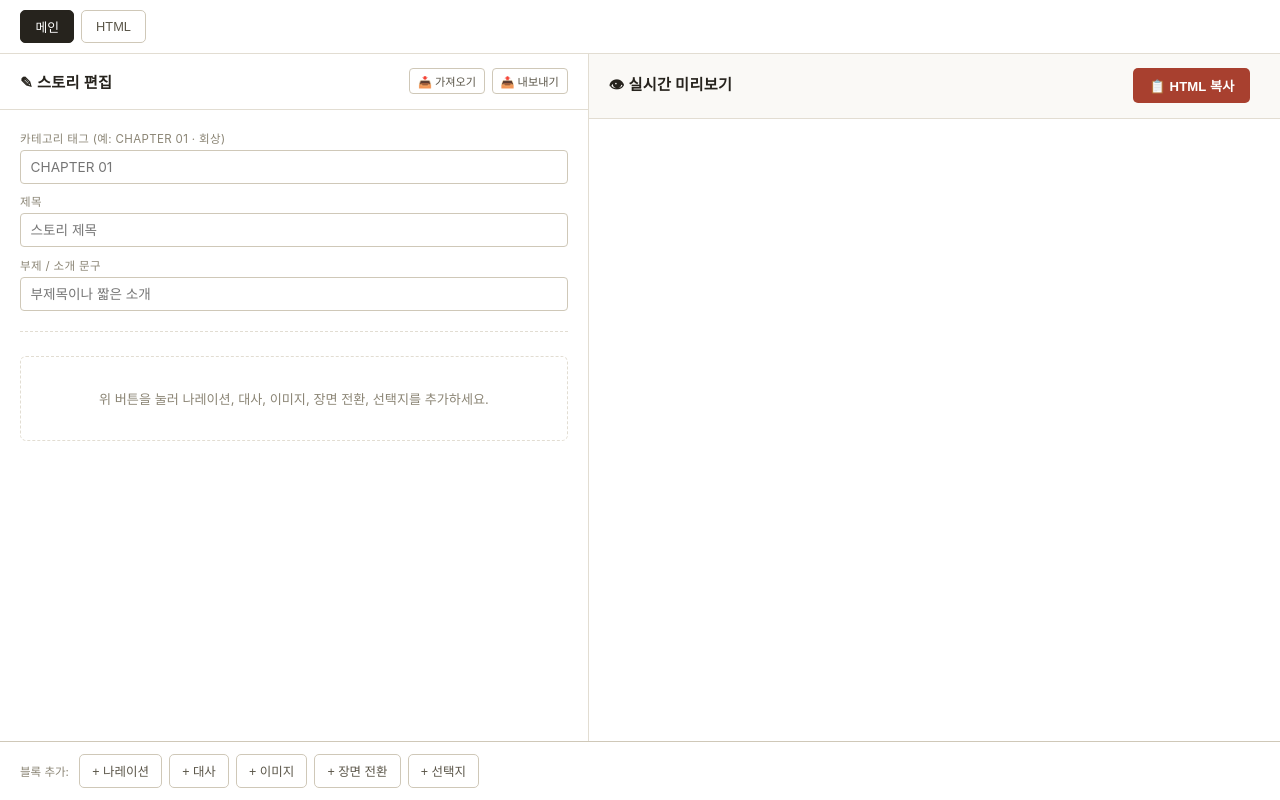
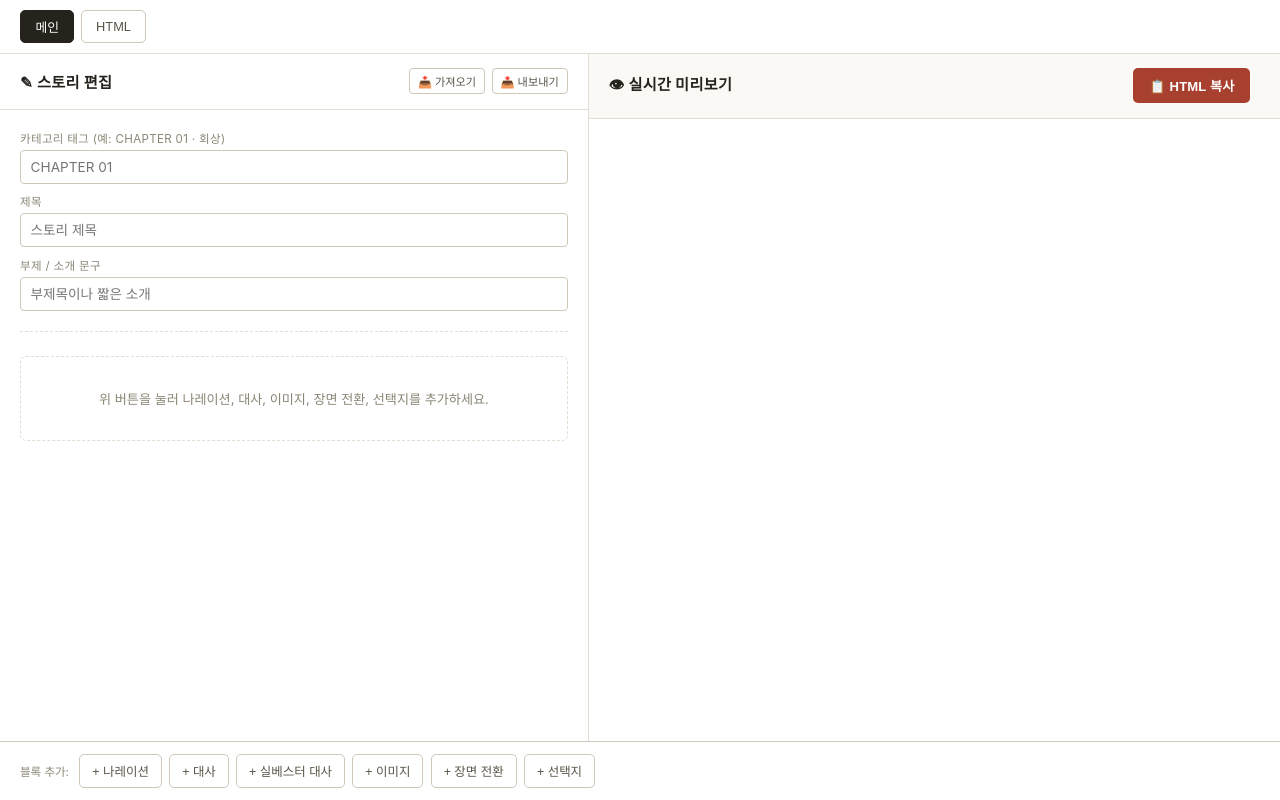
Before and after one commit to leehwon11/morimens, a plain HTML site: page index.html in a window 1280 px wide. Drawn offline with Linux system fonts and the light colour scheme.

Commit message:
Add hero dialogue block functionality

```diff
--- a/index.html
+++ b/index.html
@@ -155,6 +155,7 @@
         <span class="hint">블록 추가:</span>
         <button onclick="addBlock('narration')">+ 나레이션</button>
         <button onclick="addBlock('dialogue')">+ 대사</button>
+        <button onclick="addBlock('dialogue-hero')">+ 실베스터 대사</button>
         <button onclick="addBlock('image')">+ 이미지</button>
         <button onclick="addBlock('divider')">+ 장면 전환</button>
         <button onclick="addBlock('choice')">+ 선택지</button>
@@ -202,12 +203,19 @@ function updateMeta(field, value){ meta[field] = value; renderPreview(); }
 
 function addBlock(type){
   const id = newId();
-  let block = { id, type };
-  if(type === 'narration') block.text = '';
-  if(type === 'dialogue'){ block.speaker=''; block.text=''; block.inner=false; }
-  if(type === 'image'){ block.src=''; block.caption=''; }
-  if(type === 'divider') block.label = '✦';
-  if(type === 'choice'){ block.branches = [ makeBranch() ]; }
+  const isHero = (type === 'dialogue-hero');
+  const actualType = isHero ? 'dialogue' : type;
+  let block = { id, type: actualType };
+  if(actualType === 'narration') block.text = '';
+  if(actualType === 'dialogue'){
+    block.speaker = isHero ? '실베스터' : '';
+    block.text = '';
+    block.inner = false;
+    block.hero = isHero;
+  }
+  if(actualType === 'image'){ block.src=''; block.caption=''; }
+  if(actualType === 'divider') block.label = '✦';
+  if(actualType === 'choice'){ block.branches = [ makeBranch() ]; }
   blocks.push(block);
   renderEditor(); renderPreview();
 }
@@ -341,7 +349,8 @@ function renderEditor(){
 }
 
 function blockCardHTML(b, idx){
-  const typeLabel = {narration:'나레이션', dialogue:'대사', image:'이미지', divider:'장면 전환', choice:'선택지'}[b.type];
+  let typeLabel = {narration:'나레이션', dialogue:'대사', image:'이미지', divider:'장면 전환', choice:'선택지'}[b.type];
+  if(b.hero) typeLabel = '주인공 대사 (실베스터)';
   const controls = `
     <div class="block-actions">
       <button onclick="moveBlock('${b.id}',-1)" title="위로">↑</button>
@@ -470,8 +479,9 @@ function blockToHTML(b){
     return `  <p class="narration">${nl2br(b.text)}</p>`;
   }
   if(b.type === 'dialogue'){
-    return `  <div class="dialogue${b.inner?' inner':''}">\n    <span class="speaker">${esc(b.speaker)}</span>\n    <span class="line">${nl2br(b.text)}</span>\n  </div>`;
-  }
+  const cls = 'dialogue' + (b.hero ? ' hero' : '') + (b.inner ? ' inner' : '');
+  return `  <div class="${cls}">\n    <span class="speaker">${esc(b.speaker)}</span>\n    <span class="line">${nl2br(b.text)}</span>\n  </div>`;
+}
   if(b.type === 'image'){
     return `  <div class="scene-image">\n    <img src="${esc(b.src)}" alt="${esc(b.caption)}">\n    <p class="caption">${esc(b.caption)}</p>\n  </div>`;
   }
@@ -519,6 +529,7 @@ body{background:#fff; margin:0;}
 .narration { font-family: var(--serif-kr); font-style: italic; color: var(--ink-2); line-height: 2; margin: 1.5rem 0; }
 .dialogue { display: flex; gap: 1rem; margin: 1.25rem 0; padding-left: 1rem; border-left: 2px solid var(--border-strong); }
 .dialogue .speaker { flex-shrink: 0; width: 74px; font-family: var(--mono); font-size: 0.72rem; letter-spacing: 0.05em; color: var(--red); padding-top: 0.2rem; }
+.dialogue.hero .speaker { color: var(--violet); }
 .dialogue .line   { font-family: var(--serif-kr); color: var(--ink); line-height: 1.9; }
 .dialogue.inner   { border-left-color: var(--border); }
 .dialogue.inner .speaker { color: var(--ink-3); }
```
